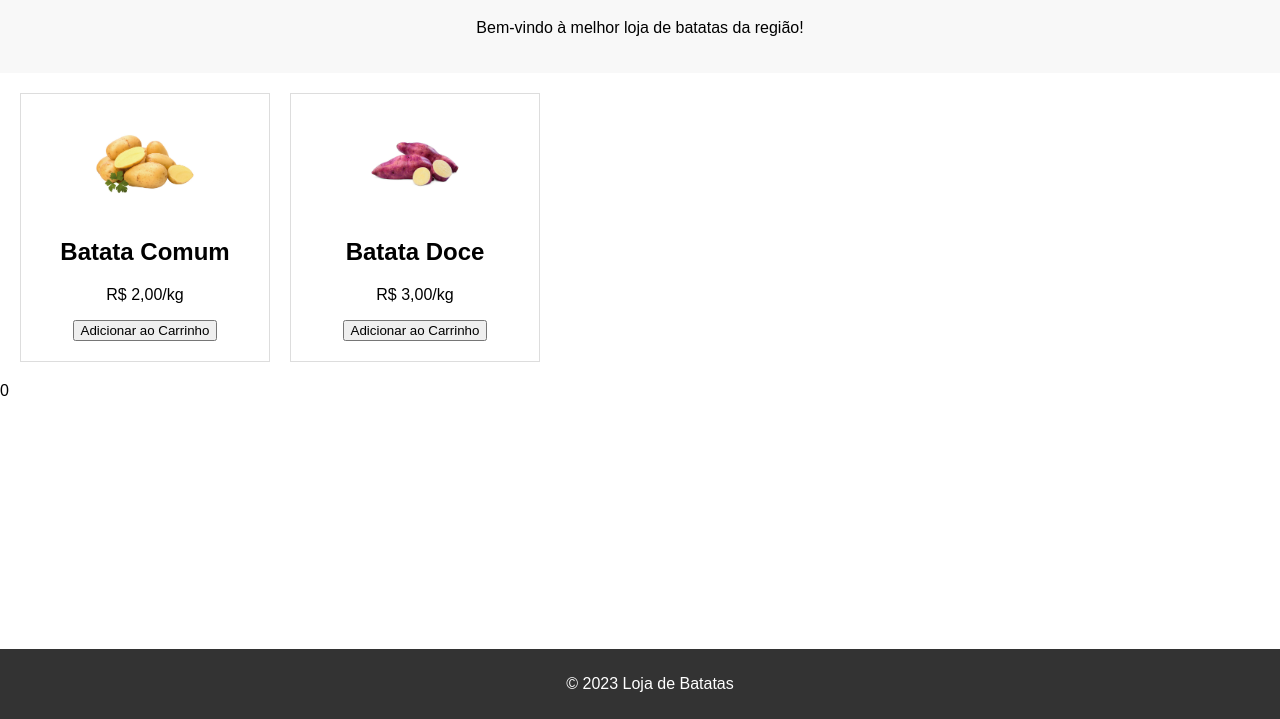
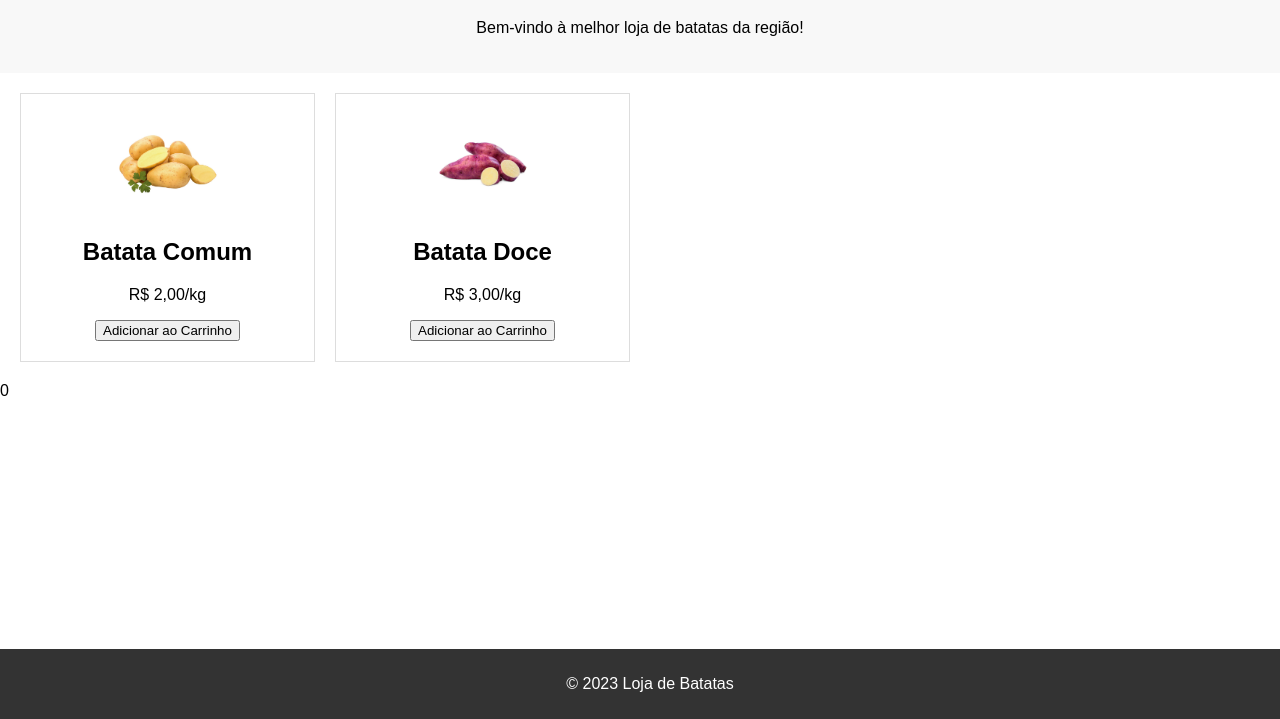
Before and after one commit to gleisonbt/Material_Desenv_Sistemas_Proz, a plain HTML site: page Front_End/PotatoStore/index.html in a window 1280 px wide. Shown: the part 81-800 px from the top of the page. Drawn offline with Linux system fonts and the light colour scheme.

Commit message:
fix style

```diff
--- a/Front_End/PotatoStore/css/style.css
+++ b/Front_End/PotatoStore/css/style.css
@@ -13,7 +13,7 @@ header {
 
 .produtos {
     display: grid;
-    grid-template-columns: 250px 250px;
+    grid-template-columns: repeat(auto-fill, minmax(250px, 1fr));
     gap: 20px;
     padding: 20px;
 }
```
